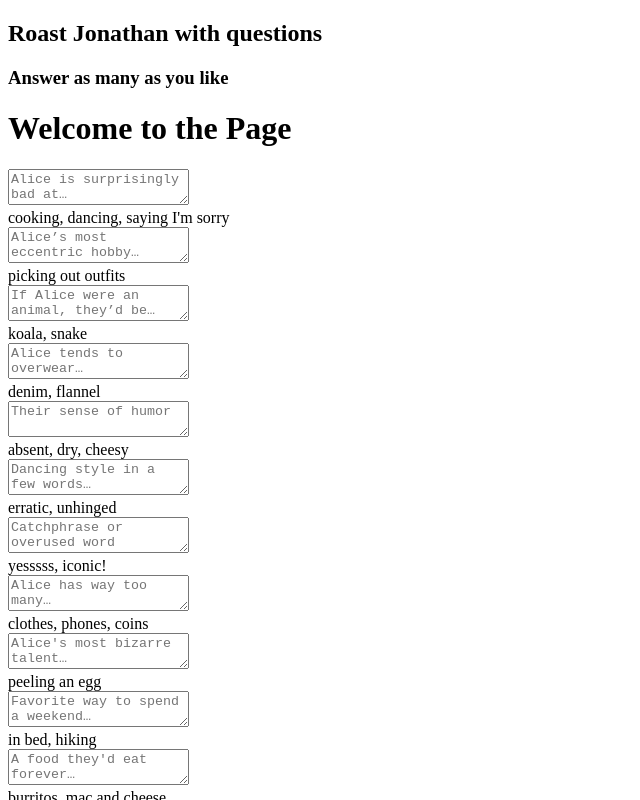
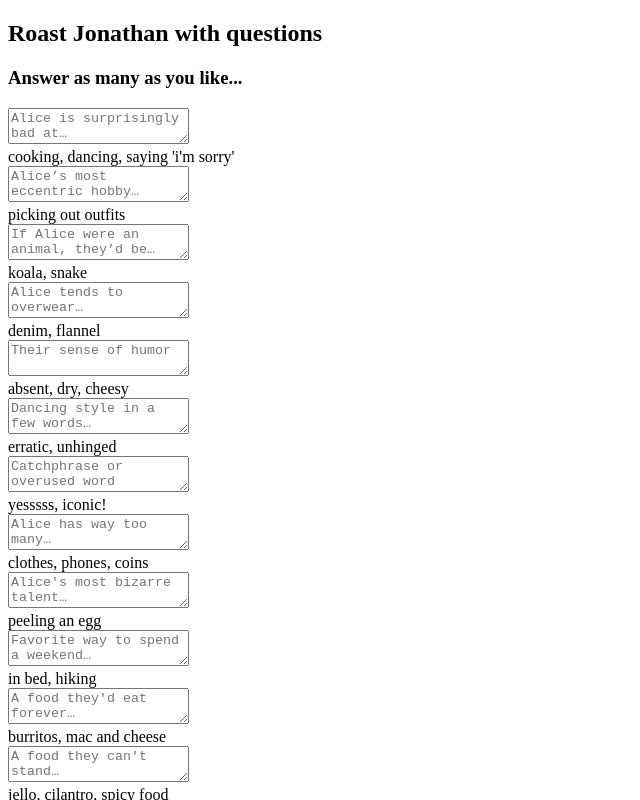
Before and after one commit to JWegener/myappisbroken2, a Next.js app: page /roast in a window 1280 px wide. Shown: the top 800 px of the page, without its empty margins (0-640 px from the left). Built offline with nearby package versions, Linux system fonts and the light colour scheme.

Commit message:
typesafe fixes

```diff
--- a/src/pages/roast.tsx
+++ b/src/pages/roast.tsx
@@ -8,7 +8,7 @@ export default function Home() {
   const promptsAndSuggestions = [
     {
       prompt: `${theirName} is surprisingly bad at…`,
-      suggestions: ["cooking", "dancing", "saying I'm sorry"],
+      suggestions: ["cooking", "dancing", "saying 'i'm sorry'"],
     },
     {
       prompt: `${theirName}’s most eccentric hobby…`,
@@ -119,10 +119,9 @@ export default function Home() {
               Roast <span className="text-[hsl(280,100%,70%)]">Jonathan</span>{" "}
               with questions
             </h2>
-            <h3>Answer as many as you like</h3>
+            <h3>Answer as many as you like...</h3>
 
             <div>
-              <h1>Welcome to the Page</h1>
               <PromptSuggestions
                 promptsAndSuggestions={promptsAndSuggestions}
               />
```
